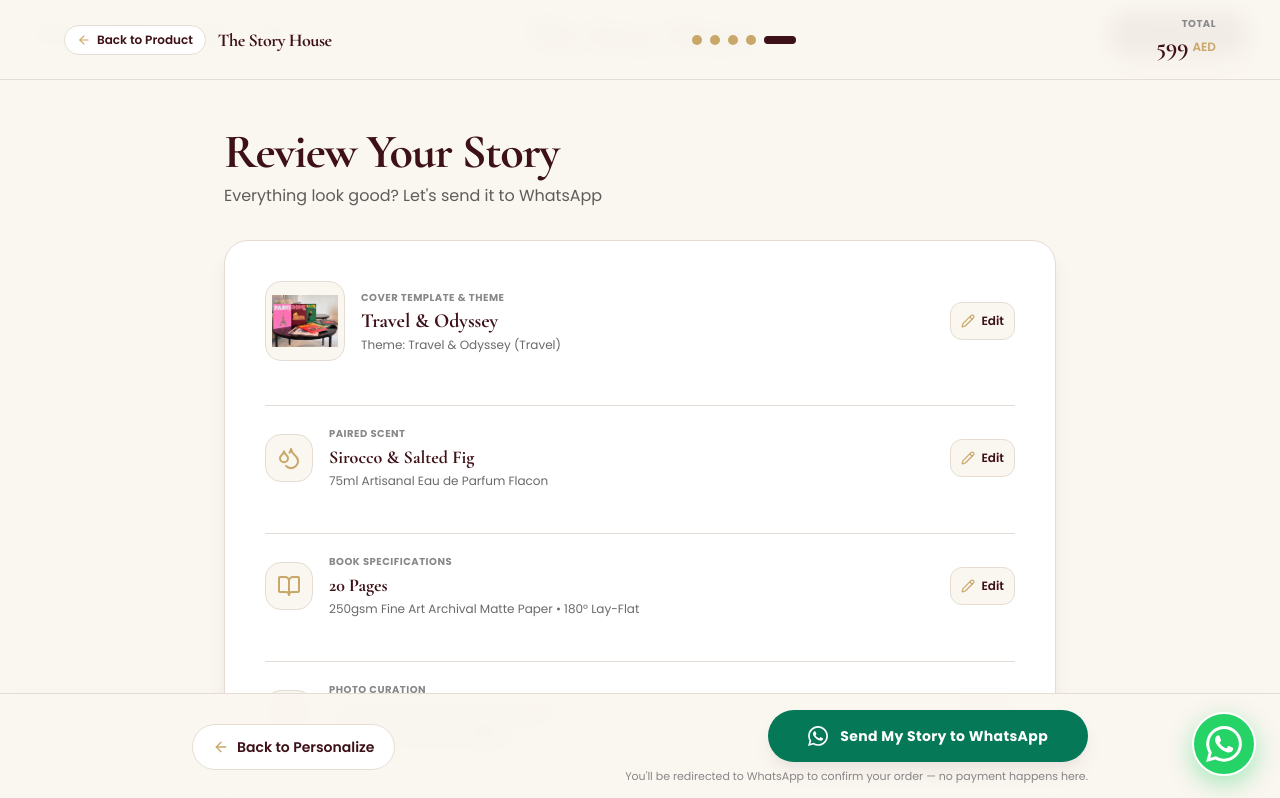
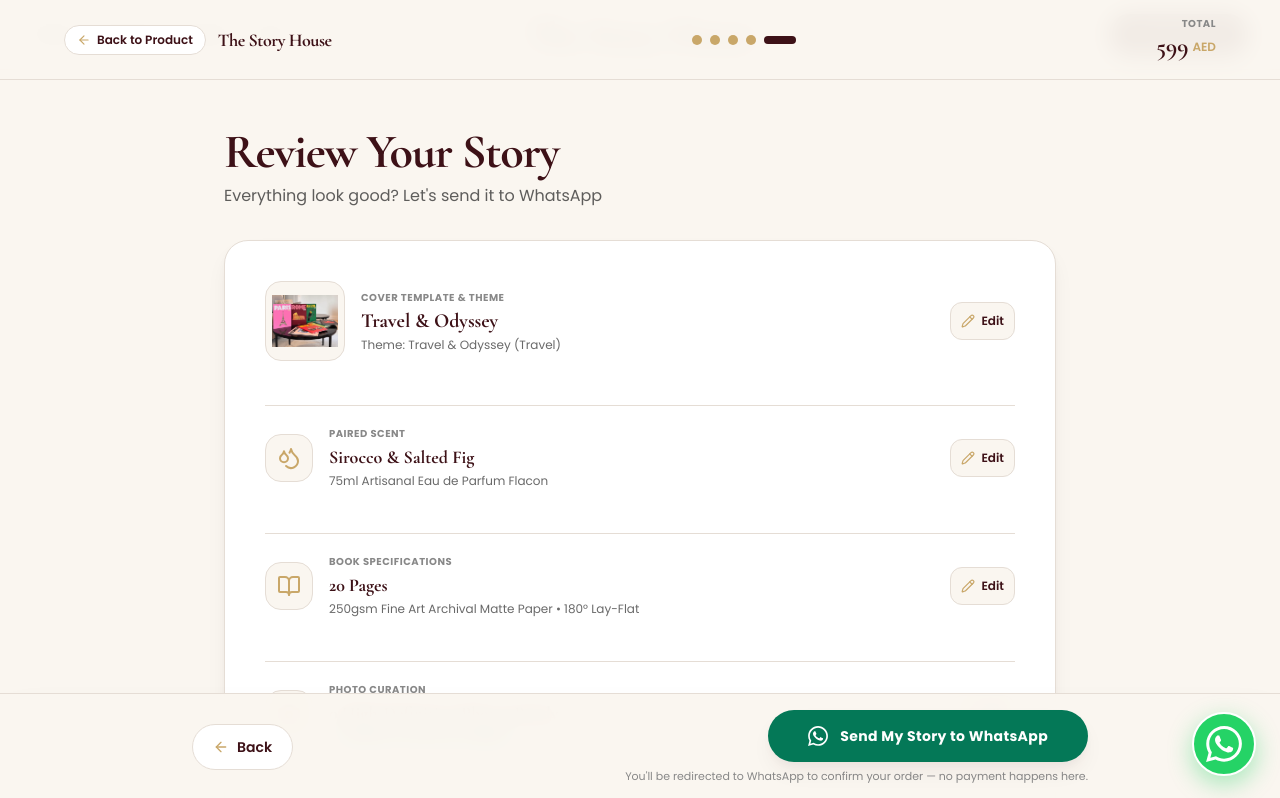
Before and after one commit to uiuxbyahsan/theestoryhousee, a Next.js app: page /build/review in a window 1280 px wide. Shown: the top 798 px of the page. Built offline with nearby package versions, Linux system fonts and the light colour scheme.

Commit message:
Update back button to display 'Back' consistently across all 5 builder steps

```diff
--- a/src/app/build/pages/page.tsx
+++ b/src/app/build/pages/page.tsx
@@ -164,7 +164,7 @@ export default function BuildPagesPage() {
             className="px-5 py-3 rounded-full border border-[#E5DDD5] bg-[#FFFFFF] hover:bg-[#FAF6F0] text-[#3D1117] text-xs sm:text-sm font-semibold flex items-center gap-2 transition-colors"
           >
             <ArrowLeft className="w-4 h-4 text-[#C9A769]" />
-            <span>Back to Scent</span>
+            <span>Back</span>
           </Link>
 
           <Link
--- a/src/app/build/personalize/page.tsx
+++ b/src/app/build/personalize/page.tsx
@@ -180,7 +180,7 @@ export default function BuildPersonalizePage() {
             className="px-5 py-3 rounded-full border border-[#E5DDD5] bg-[#FFFFFF] hover:bg-[#FAF6F0] text-[#3D1117] text-xs sm:text-sm font-semibold flex items-center gap-2 transition-colors"
           >
             <ArrowLeft className="w-4 h-4 text-[#C9A769]" />
-            <span>Back to Pages</span>
+            <span>Back</span>
           </Link>
 
           <div className="flex items-center gap-3">
--- a/src/app/build/photos/page.tsx
+++ b/src/app/build/photos/page.tsx
@@ -216,7 +216,7 @@ export default function BuildPhotosPage() {
             className="px-5 py-3 rounded-full border border-[#E5DDD5] bg-[#FFFFFF] hover:bg-[#FAF6F0] text-[#3D1117] text-xs sm:text-sm font-semibold flex items-center gap-2 transition-colors"
           >
             <ArrowLeft className="w-4 h-4 text-[#C9A769]" />
-            <span>Back to Product</span>
+            <span>Back</span>
           </Link>
 
           {/* Continue Button */}
--- a/src/app/build/review/page.tsx
+++ b/src/app/build/review/page.tsx
@@ -376,7 +376,7 @@ export default function BuildReviewPage() {
               className="w-full sm:w-auto px-5 py-3 rounded-full border border-[#E5DDD5] bg-[#FFFFFF] hover:bg-[#FAF6F0] text-[#3D1117] text-xs sm:text-sm font-semibold flex items-center justify-center gap-2 transition-colors order-2 sm:order-1"
             >
               <ArrowLeft className="w-4 h-4 text-[#C9A769]" />
-              <span>Back to Personalize</span>
+              <span>Back</span>
             </Link>
 
             <div className="w-full sm:w-auto flex-1 flex flex-col items-center sm:items-end gap-1.5 order-1 sm:order-2">
--- a/src/app/build/scent/page.tsx
+++ b/src/app/build/scent/page.tsx
@@ -212,7 +212,7 @@ export default function BuildScentPage() {
             className="px-5 py-3 rounded-full border border-[#E5DDD5] bg-[#FFFFFF] hover:bg-[#FAF6F0] text-[#3D1117] text-xs sm:text-sm font-semibold flex items-center gap-2 transition-colors"
           >
             <ArrowLeft className="w-4 h-4 text-[#C9A769]" />
-            <span>Back to Photos</span>
+            <span>Back</span>
           </Link>
 
           <Link
```
